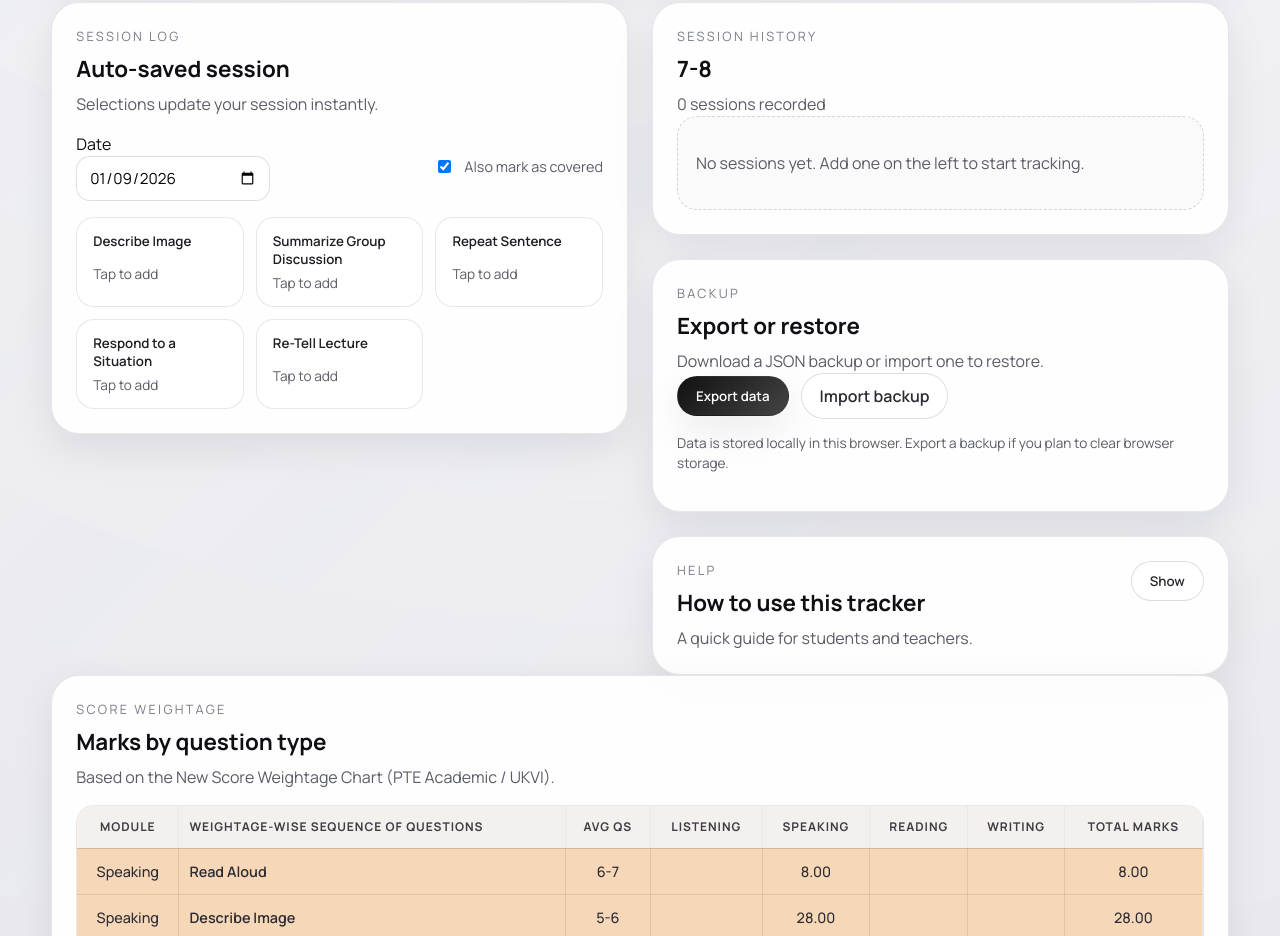
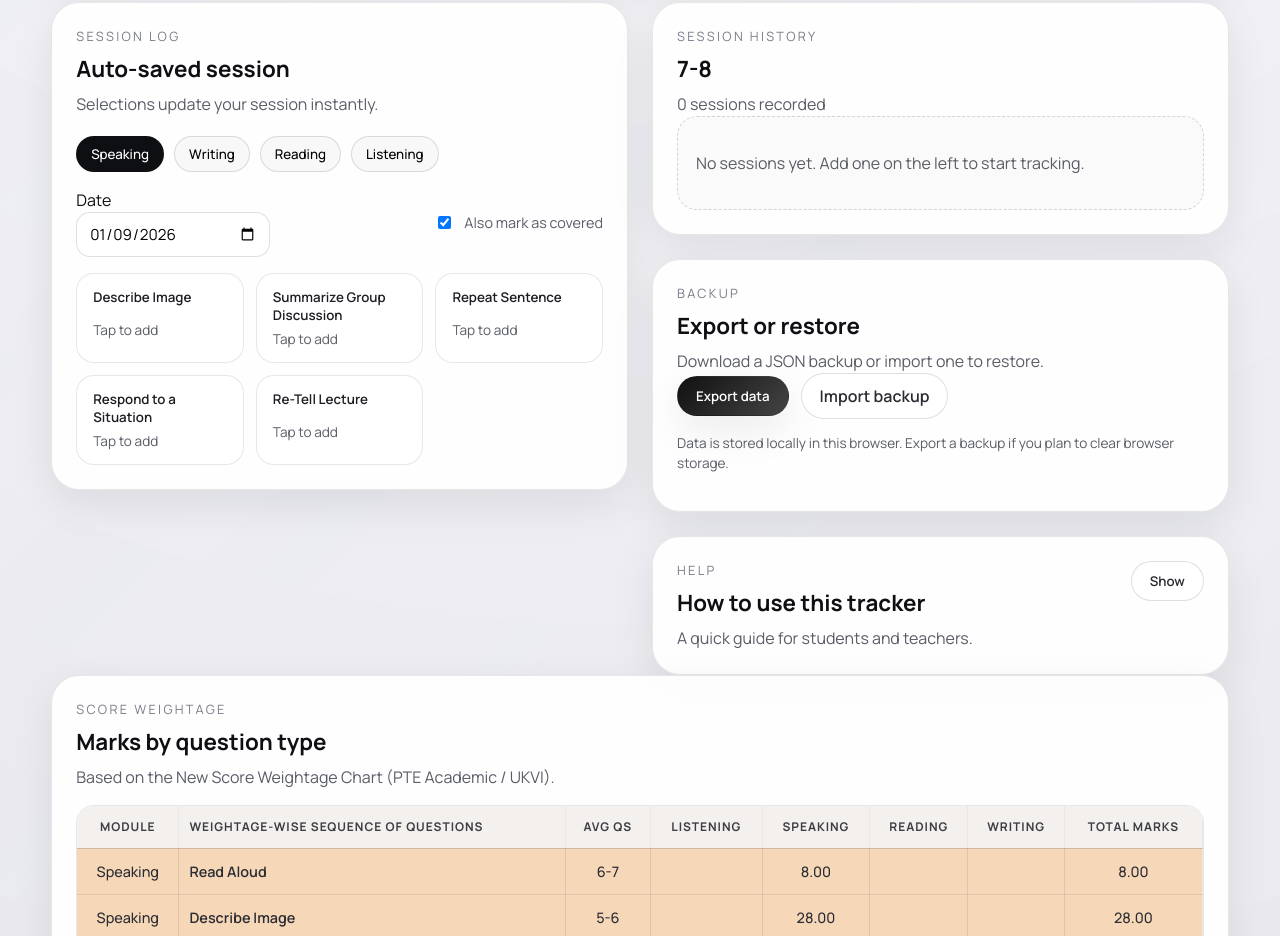
Before and after one commit to scuba3198/pte-class-coverage, a React (Vite) app: page / in a window 1280 px wide. Shown: the part 940-1876 px from the top of the page. Built offline with nearby package versions, Linux system fonts and the light colour scheme.

Commit message:
Sync session log module tabs with coverage

```diff
--- a/src/App.jsx
+++ b/src/App.jsx
@@ -555,6 +555,18 @@ function App() {
                 <p className="card-subtitle">Selections update your session instantly.</p>
               </div>
             </div>
+            <div className="module-tabs">
+              {modules.map((module) => (
+                <button
+                  key={`session-${module.id}`}
+                  className={module.id === activeModuleId ? 'module-tab active' : 'module-tab'}
+                  type="button"
+                  onClick={() => setActiveModuleId(module.id)}
+                >
+                  {module.name}
+                </button>
+              ))}
+            </div>
             <div className="session-controls">
               <label>
                 Date
```
